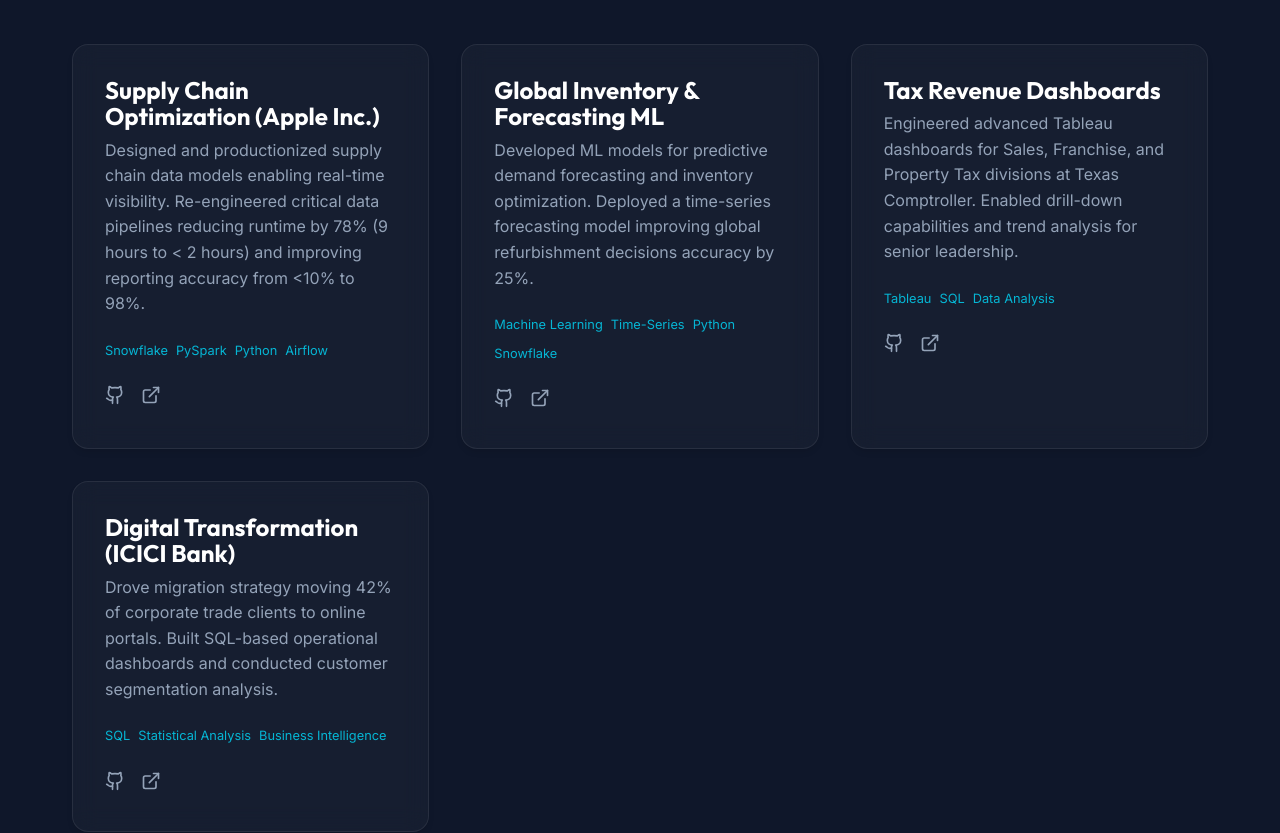
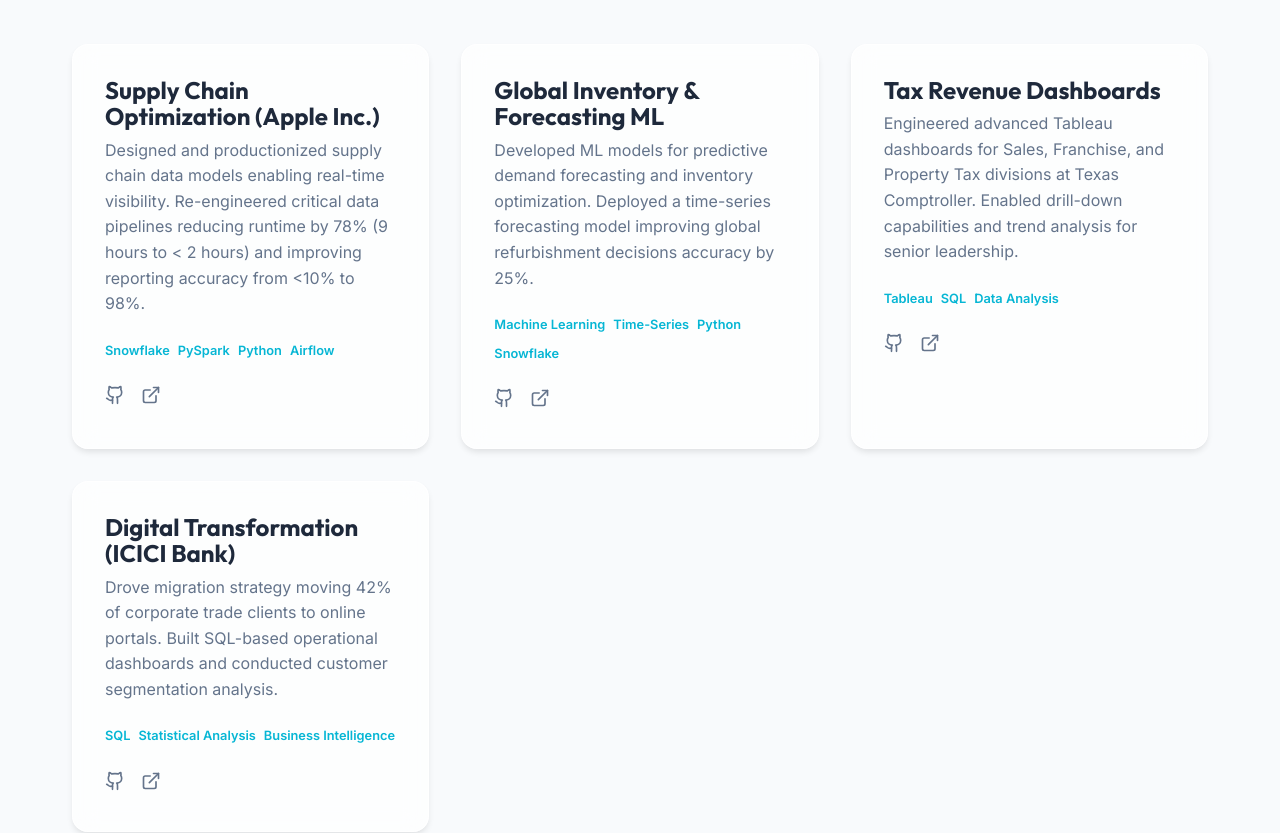
Before and after one commit to arunakgudivada-del/Aruna_website, a React (Vite) app: page / in a window 1280 px wide. Shown: the part 2297-3130 px from the top of the page. Built offline with nearby package versions, Linux system fonts and the light colour scheme.

Commit message:
Switch to Light Theme

```diff
--- a/src/index.css
+++ b/src/index.css
@@ -1,14 +1,14 @@
 :root {
-  --bg-dark: #0f172a;
-  --bg-darker: #020617;
+  --bg-dark: #f8fafc;
+  --bg-darker: #f1f5f9;
   --primary: #8b5cf6;
   --secondary: #ec4899;
   --accent: #06b6d4;
-  --text-main: #f8fafc;
-  --text-muted: #94a3b8;
-  --glass-bg: rgba(255, 255, 255, 0.03);
-  --glass-border: rgba(255, 255, 255, 0.08);
-  --glass-shadow: 0 8px 32px 0 rgba(0, 0, 0, 0.37);
+  --text-main: #1e293b;
+  --text-muted: #64748b;
+  --glass-bg: rgba(255, 255, 255, 0.7);
+  --glass-border: rgba(255, 255, 255, 0.8);
+  --glass-shadow: 0 4px 6px -1px rgba(0, 0, 0, 0.1), 0 2px 4px -1px rgba(0, 0, 0, 0.06);
 
   --font-heading: 'Outfit', sans-serif;
   --font-body: 'Inter', sans-serif;
@@ -53,7 +53,7 @@
   font-family: var(--font-heading);
   font-weight: 700;
   line-height: 1.1;
-  color: #fff;
+  color: var(--text-main);
   margin-bottom: 1rem;
 }
 
@@ -127,13 +127,13 @@
 }
 
 .btn-outline {
-  background: rgba(255, 255, 255, 0.05);
-  border-color: var(--glass-border);
+  background: rgba(255, 255, 255, 0.2);
+  border-color: var(--primary);
   color: var(--text-main);
 }
 
 .btn-outline:hover {
-  background: rgba(255, 255, 255, 0.1);
+  background: rgba(255, 255, 255, 0.5);
   border-color: var(--text-main);
 }
 
@@ -150,7 +150,7 @@
 }
 
 .glass-panel:hover {
-  border-color: rgba(255, 255, 255, 0.2);
+  border-color: var(--primary);
 }
 
 /* Navigation */
@@ -165,7 +165,7 @@
 }
 
 .navbar.scrolled {
-  background: rgba(15, 23, 42, 0.8);
+  background: rgba(255, 255, 255, 0.8);
   backdrop-filter: blur(10px);
   padding: 1rem 0;
   border-bottom: 1px solid var(--glass-border);
@@ -253,6 +253,7 @@
   transform: translateX(-50%);
   opacity: 0.7;
   animation: bounce 2s infinite;
+  color: var(--text-muted);
 }
 
 /* Skills */
@@ -268,17 +269,18 @@
 }
 
 .skill-tag {
-  background: rgba(255, 255, 255, 0.05);
+  background: rgba(255, 255, 255, 0.5);
   padding: 0.5rem 1rem;
   border-radius: 9999px;
   font-size: 0.9rem;
-  border: 1px solid var(--glass-border);
+  border: 1px solid var(--primary);
+  color: var(--text-main);
   transition: all 0.3s ease;
 }
 
 .skill-tag:hover {
   background: rgba(139, 92, 246, 0.2);
-  border-color: var(--primary);
+  border-color: var(--secondary);
 }
 
 /* Projects */
@@ -301,6 +303,7 @@
 .tech-badge {
   font-size: 0.8rem;
   color: var(--accent);
+  font-weight: 600;
 }
 
 .project-links {
@@ -314,7 +317,7 @@
 }
 
 .icon-link:hover {
-  color: #fff;
+  color: var(--primary);
 }
 
 /* Experience */
@@ -366,13 +369,15 @@
 .social-links a {
   padding: 1rem;
   border-radius: 50%;
-  background: rgba(255, 255, 255, 0.03);
+  background: rgba(255, 255, 255, 0.5);
   border: 1px solid var(--glass-border);
+  color: var(--text-main);
 }
 
 .social-links a:hover {
   background: var(--primary);
   border-color: var(--primary);
+  color: white;
 }
 
 /* Media Queries */
@@ -417,6 +422,7 @@
     transform: translateY(-5px);
   }
 }
+
 /* Education */
 .education-card h3 {
   color: var(--secondary);
@@ -425,7 +431,7 @@
 }
 
 .education-card .company {
-  color: #fff;
+  color: var(--text-main);
   margin-bottom: 0.25rem;
 }
 
```
